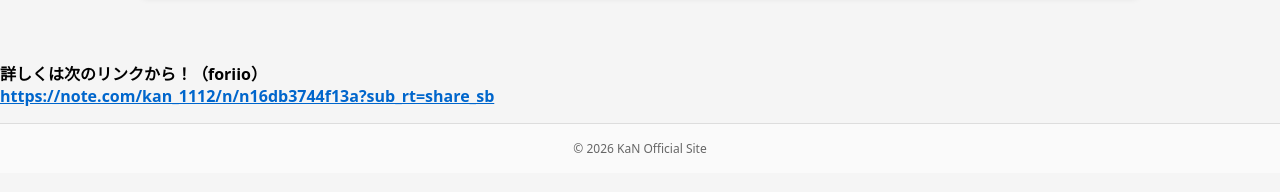
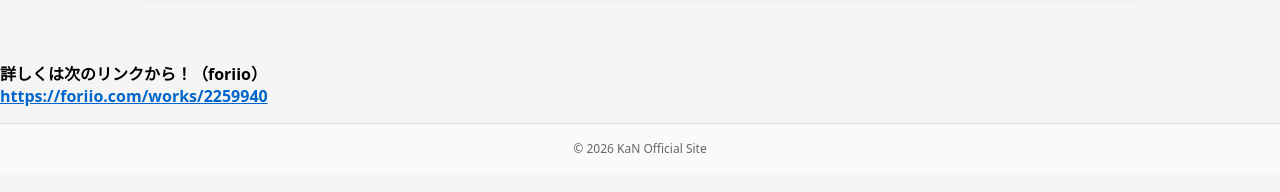
Before and after one commit to KaN1112/kansite, a plain HTML site: page works.html in a window 1280 px wide. Shown: the part 604-796 px from the top of the page. Drawn offline with Linux system fonts and the light colour scheme.

Commit message:
Update works.html

```diff
--- a/works.html
+++ b/works.html
@@ -108,7 +108,7 @@
 <p style="margin-top: 24px; font-weight: bold;">
   詳しくは次のリンクから！（foriio）<br>
   <a href="https://foriio.com/works/2259940" target="_blank" style="color:#0066cc;">
-    https://note.com/kan_1112/n/n16db3744f13a?sub_rt=share_sb
+   https://foriio.com/works/2259940
   </a>
 </p>
   <footer>
```
